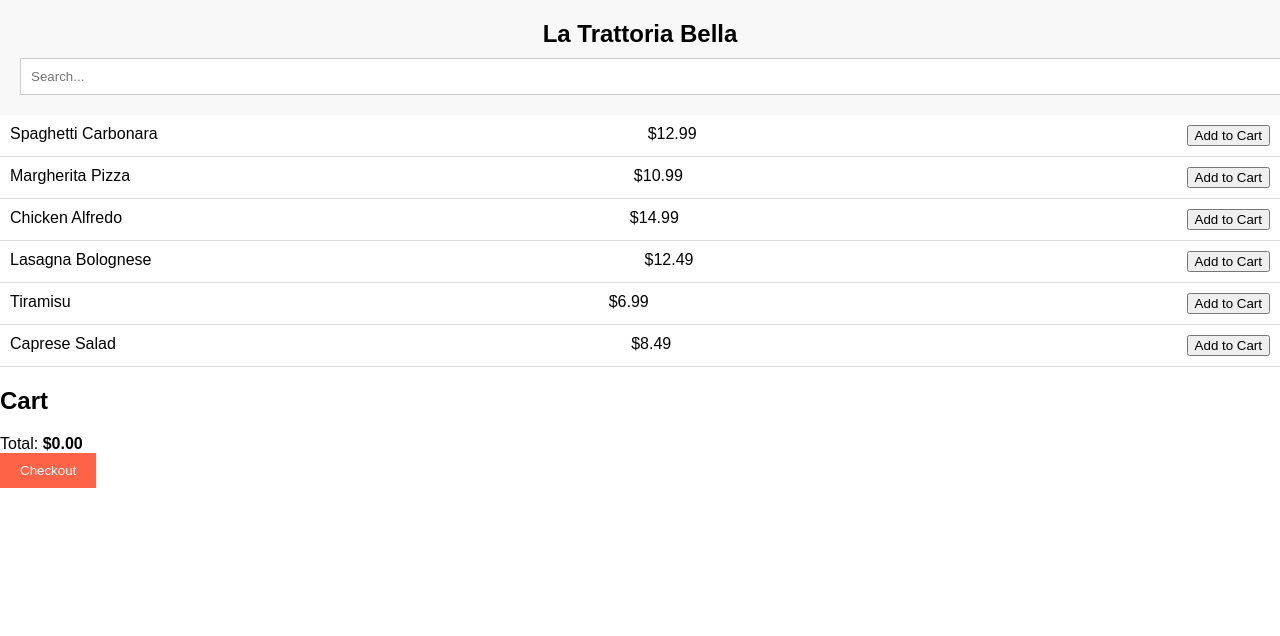
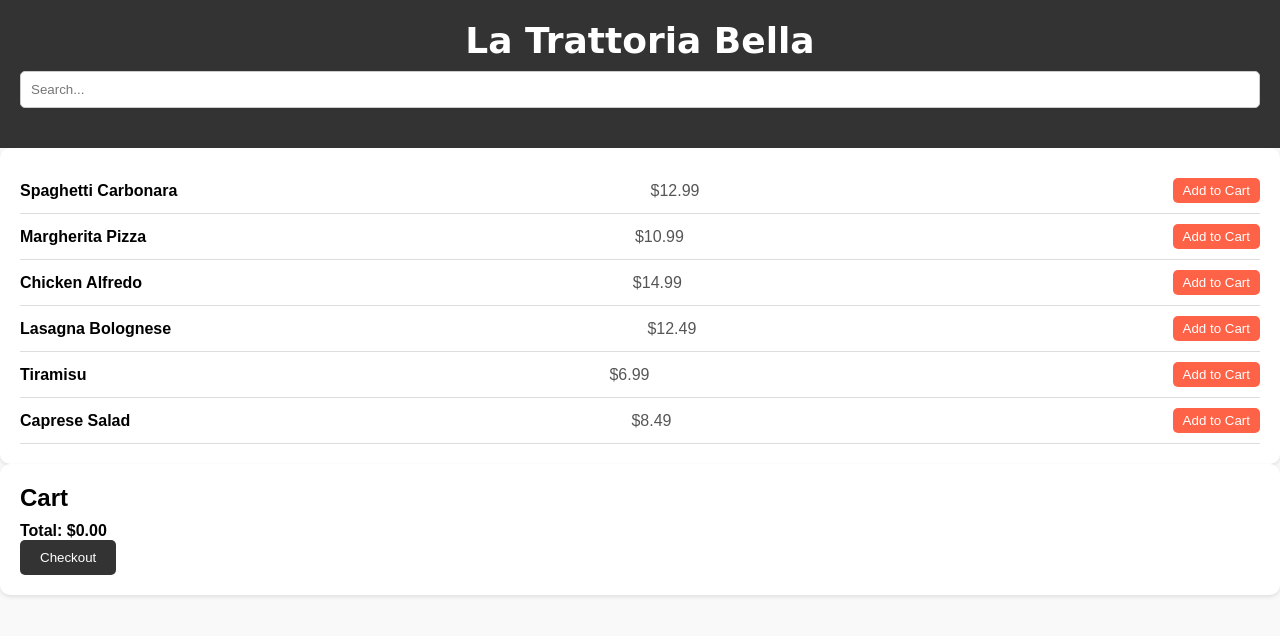
Before and after one commit to saksheekirans25/MicrosoftCopilot1, a plain HTML site: page index.html in a window 1280 px wide. Drawn offline with Linux system fonts and the light colour scheme.

Commit message:
Update index.html

```diff
--- a/index.html
+++ b/index.html
@@ -7,55 +7,110 @@
 
 </head>
     <style>
-        /* styles.css */
-body {
-    font-family: Arial, sans-serif;
+   /* styles.css */
+
+/* Reset default margin and padding */
+* {
     margin: 0;
     padding: 0;
+    box-sizing: border-box;
 }
 
+/* Body styles */
+body {
+    font-family: 'Arial', sans-serif;
+    background-color: #f9f9f9;
+}
+
+/* Header styles */
 header {
-    background-color: #f8f8f8;
+    background-color: #333;
+    color: #fff;
+    text-align: center;
     padding: 20px;
-    text-align: center;
 }
 
 h1 {
-    font-size: 24px;
-    margin: 0;
+    font-family: 'Pacifico', cursive;
+    font-size: 36px;
+    margin-bottom: 10px;
 }
 
+/* Search bar styles */
 #search {
     width: 100%;
     padding: 10px;
-    margin-top: 10px;
     border: 1px solid #ccc;
+    border-radius: 5px;
+    margin-bottom: 20px;
+}
+
+/* Menu section styles */
+#menu {
+    background-color: #fff;
+    padding: 20px;
+    border-radius: 10px;
+    box-shadow: 0 2px 4px rgba(0, 0, 0, 0.1);
 }
 
 .menu-item {
     display: flex;
     justify-content: space-between;
-    padding: 10px;
+    align-items: center;
+    padding: 10px 0;
     border-bottom: 1px solid #ddd;
+}
+
+.item-name {
+    font-weight: bold;
+}
+
+.item-price {
+    color: #555;
+}
+
+.add-to-cart {
+    background-color: #ff6347;
+    color: #fff;
+    border: none;
+    padding: 5px 10px;
+    border-radius: 5px;
+    cursor: pointer;
+}
+
+/* Cart section styles */
+#cart {
+    background-color: #fff;
+    padding: 20px;
+    border-radius: 10px;
+    box-shadow: 0 2px 4px rgba(0, 0, 0, 0.1);
 }
 
 .cart-item {
     display: flex;
     justify-content: space-between;
-    padding: 10px;
+    align-items: center;
+    padding: 10px 0;
+    border-bottom: 1px solid #ddd;
 }
 
-#total-price {
+.cart-total {
     font-weight: bold;
+    margin-top: 10px;
 }
 
 #checkout {
-    background-color: #ff6347;
+    background-color: #333;
     color: #fff;
     border: none;
     padding: 10px 20px;
+    border-radius: 5px;
     cursor: pointer;
 }
+
+/* Fancy fonts */
+@import url('https://fonts.googleapis.com/css2?family=Pacifico&display=swap');
+
 
     </style>
 <body>
```
